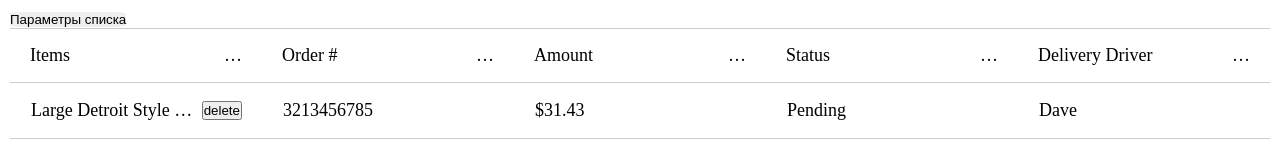
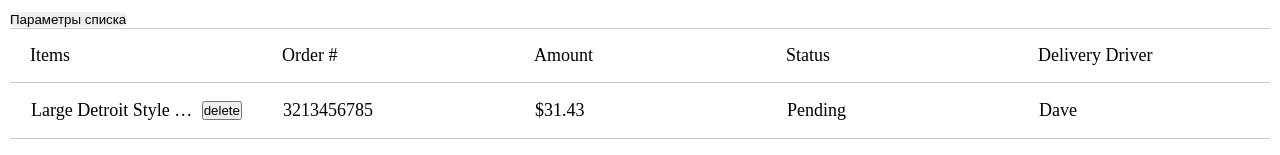
Before and after one commit to Oleg655/ond, a React app: page / in a window 1280 px wide. Shown: the top 155 px of the page. Built offline with nearby package versions, Linux system fonts and the light colour scheme; the HTML template or start-up script is replaced by a standard one.

Commit message:
add list parameters

```diff
--- a/src/components/compound-table/CompoundTable.tsx
+++ b/src/components/compound-table/CompoundTable.tsx
@@ -22,13 +22,12 @@ import { data } from './test-data';
 
 const TableContent = createContext(null);
 
-const Table = ({ children, minCellWidth, headers, smartHeaders }: TablePropsI) => {
+const Table = ({ children, minCellWidth, smartHeaders }: TablePropsI) => {
   const [pivotHeight, setPivotHeight] = useState<number>();
   const [showPivot, setShowPivot] = useState('pivot-highlighter');
   const [activeIndex, setActiveIndex] = useState(null);
   const tableElement = useRef<HTMLTableElement>(null);
-  // const smartHeaders = createSmartHeaders(headers);
-  console.log(smartHeaders);
+
   const collapseWrapper = (index: number) => {
     collapseColumn(index, tableElement, smartHeaders, minCellWidth);
   };
@@ -50,7 +49,7 @@ const Table = ({ children, minCellWidth, headers, smartHeaders }: TablePropsI) =
   const mouseUp = useCallback(() => {
     setShowPivot('pivot-highlighter');
     setActiveIndex(null);
-    setPivotHeight(tableElement.current.clientHeight / headers.length);
+    setPivotHeight(tableElement.current.clientHeight / smartHeaders.length);
     removeListeners();
   }, [removeListeners]);
 
@@ -85,7 +84,7 @@ const Table = ({ children, minCellWidth, headers, smartHeaders }: TablePropsI) =
       <table
         ref={tableElement}
         style={{
-          gridTemplateColumns: generateColumnsSize(headers.length),
+          gridTemplateColumns: generateColumnsSize(smartHeaders),
         }}
       >
         {children}
@@ -121,42 +120,23 @@ Table.Pivot = ({ side, location }: PivotPropsI) => {
   );
 };
 
-Table.TableHead = ({ addTableRow }: { addTableRow: () => void }) => {
-  const { showPivot, collapseWrapper, showWrapper, smartHeaders } = useContext(TableContent);
+Table.TableHead = () => {
+  const { showPivot, smartHeaders } = useContext(TableContent);
 
   return (
     <thead>
       <tr>
-        {smartHeaders.map(({ title, ref }: ColumnI, index: number) => {
+        {smartHeaders.map(({ id, title, ref, isShown }: ColumnI) => {
           return (
-            <td className={`menu-container ${showPivot}`} ref={ref} key={Math.random()}>
+            <td
+              style={{ display: !isShown && 'none' }}
+              className={`menu-container ${showPivot}`}
+              ref={ref}
+              key={Math.random()}
+            >
               <span>{title}</span>
-              <DropdownContainer>
-                <DropdownContainer.List>
-                  <DropdownContainer.Item
-                    callback={() => {
-                      collapseWrapper(index);
-                    }}
-                    title={`Свернуть ${title}`}
-                  />
-                  <DropdownContainer.Item
-                    callback={() => {
-                      showWrapper(index);
-                    }}
-                    title={`Развернуть ${title}`}
-                  />
-                  <DropdownContainer.Item title="Сортировать по возрастанию" />
-                  <DropdownContainer.Item
-                    callback={() => {
-                      addTableRow();
-                    }}
-                    title="Добавить строку"
-                  />
-                  <DropdownContainer.Item title="Сортировать по убыванию" />
-                </DropdownContainer.List>
-              </DropdownContainer>
-              <Table.Pivot side="LEFT" location={index} />
-              <Table.Pivot side="RIGHT" location={index} />
+              <Table.Pivot side="LEFT" location={id} />
+              <Table.Pivot side="RIGHT" location={id} />
             </td>
           );
         })}
@@ -211,23 +191,22 @@ Table.TableDataWithDeleteButton = ({
 };
 
 Table.MainHead = ({
-  headers,
-  filterColumn,
+  smartHeaders,
+  setSmartHeaders,
 }: {
-  headers: string[];
-  filterColumn: (index: number, checkbox: boolean) => void;
+  smartHeaders: ColumnI[];
+  setSmartHeaders: (id: number, isShown: boolean) => void;
 }) => {
   return (
     <DropdownCheckboxContainer>
       <DropdownContainer.List>
-        {headers.map((element, index) => {
+        {smartHeaders.map(element => {
           return (
             <DropdownCheckboxContainer.CheckboxItem
-              callback={checkbox => {
-                filterColumn(index, checkbox);
-              }}
-              title={element}
-              key={element}
+              checked={element.isShown}
+              callback={checkbox => setSmartHeaders(element.id, checkbox)}
+              title={element.title}
+              key={element.id}
             />
           );
         })}
@@ -238,46 +217,37 @@ Table.MainHead = ({
 
 export const CompoundTable = () => {
   const headers = ['Items', 'Order #', 'Amount', 'Status', 'Delivery Driver'];
+  const smartHeaders = createSmartHeaders(headers);
 
   const [users, setUsers] = useState<any[]>(data);
   const [currentPage, setCurrentPage] = useState(1);
-  const [filteredHeaders, setFilteredHeaders] = useState<string[]>(headers);
-  const addTableRow = () => {
-    setUsers([{ id: Math.random() }, ...users]);
-  };
+  const [smartColumn, setSmartColumn] = useState(smartHeaders);
 
   const indexOfLastItem = currentPage * 3;
   const indexOfFirstItem = indexOfLastItem - 3;
   const currentItems = users.slice(indexOfFirstItem, indexOfLastItem);
-  const smartHeaders = createSmartHeaders(headers);
 
-  const filterColumn = (currentIndex: number, checkbox: boolean) => {
-    setFilteredHeaders(
-      filteredHeaders.map((element, index) => {
-        if (currentIndex === index && checkbox) {
-          return;
-        }
-        if (currentIndex === index && !checkbox) {
-          return element;
+  const setSmartHeadersWrapper = (id: number, isShown: boolean) => {
+    setSmartColumn(
+      smartColumn.map(element => {
+        if (element.id === id) {
+          element.isShown = isShown;
         }
         return element;
       }),
     );
   };
-  console.log(filteredHeaders);
+
   return (
     <>
       <div className="table-wrapper">
-        <Table.MainHead
-          filterColumn={filterColumn}
-          headers={['Items', 'Order #', 'Amount', 'Status', 'Delivery Driver']}
-        />
-        <Table minCellWidth={120} headers={filteredHeaders} smartHeaders={smartHeaders}>
-          <Table.TableHead addTableRow={addTableRow} />
+        <Table.MainHead smartHeaders={smartColumn} setSmartHeaders={setSmartHeadersWrapper} />
+        <Table minCellWidth={120} smartHeaders={smartColumn}>
+          <Table.TableHead />
           <Table.TableBody>
             {currentItems.map(user => (
               <Table.TableRow key={Math.random()}>
-                {filteredHeaders[0] ? (
+                {smartColumn[0].isShown ? (
                   <Table.TableDataWithDeleteButton
                     title={user.title}
                     callback={() => {
@@ -286,10 +256,10 @@ export const CompoundTable = () => {
                   />
                 ) : null}
 
-                <Table.TableData title={user.order} />
-                <Table.TableData title={user.amount} />
-                <Table.TableData title={user.status} />
-                <Table.TableData title={user.name} />
+                {smartColumn[1].isShown ? <Table.TableData title={user.order} /> : null}
+                {smartColumn[2].isShown ? <Table.TableData title={user.amount} /> : null}
+                {smartColumn[3].isShown ? <Table.TableData title={user.status} /> : null}
+                {smartColumn[4].isShown ? <Table.TableData title={user.name} /> : null}
               </Table.TableRow>
             ))}
           </Table.TableBody>
--- a/src/components/compound-table/lib/createSmartHeaders.ts
+++ b/src/components/compound-table/lib/createSmartHeaders.ts
@@ -5,5 +5,6 @@ export const createSmartHeaders = (headers: string[]) => {
     id: index,
     title: header,
     ref: useRef(),
+    isShown: true,
   }));
 };
--- a/src/components/compound-table/lib/generateColumnSize.ts
+++ b/src/components/compound-table/lib/generateColumnSize.ts
@@ -1,8 +1,12 @@
-export const generateColumnsSize = (tableCount: number) => {
-  let fractions = '';
-  for (let index = 0; index < tableCount; index += 1) {
-    fractions += '1fr ';
-  }
+import { ColumnI } from './types';
 
-  return fractions;
+export const generateColumnsSize = (smartHeaders: ColumnI[]) => {
+  const fractions = smartHeaders.map(element => {
+    if (element.isShown) {
+      return '1fr ';
+    }
+    return '';
+  });
+
+  return fractions.join(' ');
 };
--- a/src/components/compound-table/lib/resizer.ts
+++ b/src/components/compound-table/lib/resizer.ts
@@ -1,4 +1,3 @@
-/* eslint-disable no-return-assign */
 import { RefObject } from 'react';
 
 import { ColumnI } from './types';
@@ -10,30 +9,15 @@ export const resizer = (
   minCellWidth: number,
   activeIndex: number,
 ) => {
-  const fractions = createdColumns.map((column: ColumnI, index) => {
-    if (index === activeIndex) {
+  const filteredCreatedColumns = createdColumns.filter(element => element.isShown === true);
+  const fractions = filteredCreatedColumns.map((column: ColumnI) => {
+    if (column.id === activeIndex) {
       const width = event.clientX - column.ref.current.offsetLeft;
       if (width >= minCellWidth) {
         return `${width}px`;
       }
     }
     return `${column.ref.current.offsetWidth}px`;
-  });
-  tableElement.current.style.gridTemplateColumns = `${fractions.join(' ')}`;
-};
-
-export const hide = (
-  currentIndex: number,
-  tableElement: RefObject<HTMLTableElement>,
-  createdColumns: ColumnI[],
-  // minCellWidth: number,
-) => {
-  const fractions = createdColumns.filter((column: ColumnI, index) => {
-    if (index === currentIndex) {
-      return ``;
-    }
-
-    return `1fr`;
   });
   tableElement.current.style.gridTemplateColumns = `${fractions.join(' ')}`;
 };
@@ -56,7 +40,6 @@ export const collapseColumn = (
 
     return `1fr`;
   });
-  console.log(tableElement.current.children);
   tableElement.current.style.gridTemplateColumns = `${fractions.join(' ')}`;
 };
 
--- a/src/components/compound-table/lib/types/types.ts
+++ b/src/components/compound-table/lib/types/types.ts
@@ -11,10 +11,11 @@ export interface ColumnI {
   id?: number;
   title: string;
   ref: RefObject<HTMLTableCellElement>;
+  isShown: boolean;
 }
 export interface TablePropsI {
   children: ReactChildrenT;
-  headers: string[];
+  // headers: string[];
   minCellWidth: number;
   smartHeaders: ColumnI[];
 }
--- a/src/components/dropdown/Dropdown.tsx
+++ b/src/components/dropdown/Dropdown.tsx
@@ -78,25 +78,23 @@ export const DropdownCheckboxContainer = ({
   const dropdownRef = useRef(null);
 
   useEffect(() => {
-    const handleOutsideClick = () => {
-      // if (dropdownRef.current && !dropdownRef.current.contains(event.target)) {
-      setOpen(false);
-      // }
+    const handleOutsideClick = (event: any) => {
+      if (dropdownRef.current && !dropdownRef.current.contains(event.target)) {
+        setOpen(false);
+      }
     };
     if (isOpen) {
       document.addEventListener('click', handleOutsideClick);
     }
-
     return () => {
       document.removeEventListener('click', handleOutsideClick);
     };
-  }, []);
+  }, [isOpen]);
 
   return (
-    <div className="dropdown-container">
+    <div ref={dropdownRef} className="dropdown-container">
       <button
         className="dropdown-btn"
-        ref={dropdownRef}
         onClick={() => {
           setOpen(prev => !prev);
         }}
@@ -113,21 +111,21 @@ DropdownCheckboxContainer.List = ({ children }: { children: JSX.Element | JSX.El
 };
 
 DropdownCheckboxContainer.CheckboxItem = ({
+  checked,
   title,
   callback,
 }: {
+  checked: boolean;
   title: string;
   callback?: (checkbox: boolean) => void;
 }) => {
-  const [checkbox, setCheckbox] = useState(true);
   return (
     <label htmlFor={title}>
       <li>
         <input
-          checked={checkbox}
+          checked={checked}
           onChange={event => {
-            setCheckbox(event.target.checked);
-            callback(checkbox);
+            callback(event.target.checked);
           }}
           id={title}
           type="checkbox"
--- a/src/components/dropdown/dropdown.css
+++ b/src/components/dropdown/dropdown.css
@@ -6,6 +6,7 @@
 
 .dropdown-container {
   position: relative;
+  display: inline-block;
 }
 
 .dropdown-menu {
@@ -23,11 +24,6 @@
   list-style: none;
 }
 
-/* .dropdown-menu li:hover .dropdown-menu {
-  top: 0%;
-  left: 90%;
-} */
-
 .menu-container:first-child .dropdown-container .dropdown-menu {
   left: 100%;
 }
```
